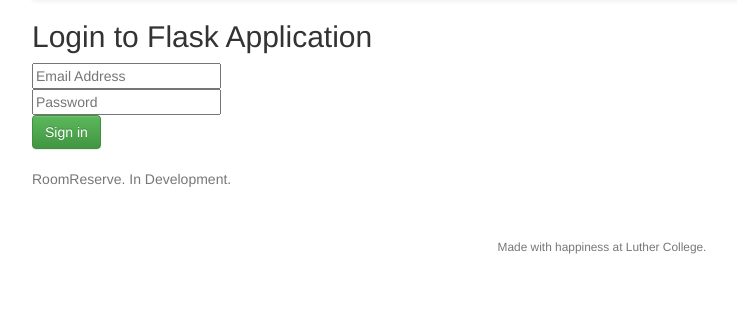
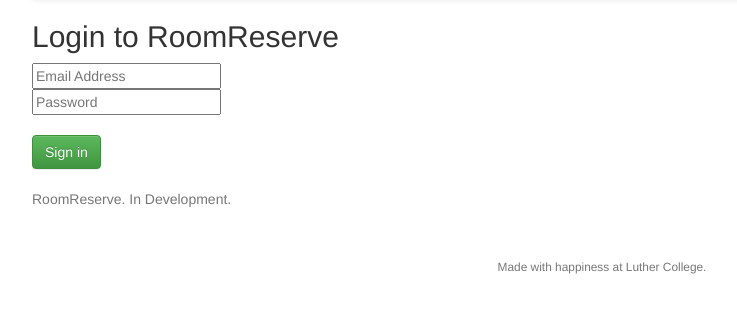
Before and after one commit to RoomReserve/RoomReserve, a Flask app: page /login in a window 1280 px wide. Shown: the part 52-365 px from the top of the page, without its empty margins (38-775 px from the left). Run offline with Flask 2, Linux system fonts and the light colour scheme; some libraries are stand-ins or nearby versions.

Commit message:
Fix login page

```diff
--- a/RoomReserve/templates/login.html
+++ b/RoomReserve/templates/login.html
@@ -3,7 +3,7 @@
 {% block body1 %}
 
 <form action="" method=post class="form-horizontal">
-  <h2>Login to Flask Application </h2>
+  <h2>Login to RoomReserve </h2>
   <div class="control-group">
       <div class="controls">
         <input type="text" id="email" name="email" class="input-xlarge"
@@ -17,7 +17,7 @@
           placeholder="Password" required>
       </div>
   </div>
-
+  <br>
   <div class="control-group">
       <div class="controls">
         <button type="submit" class="btn btn-success">Sign in</button>
```
